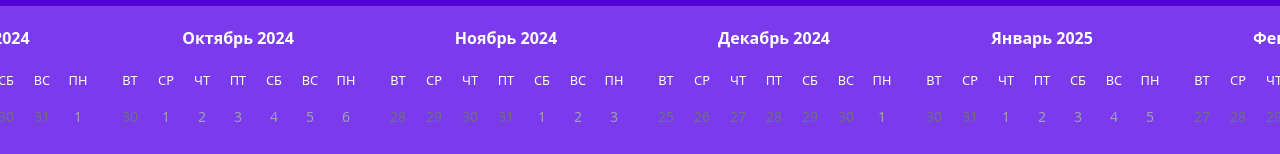
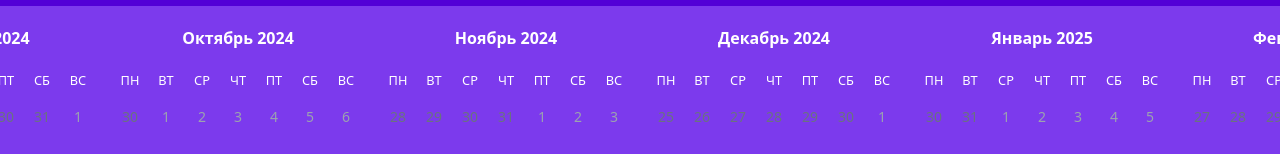
Before and after one commit to Denllar/task-list, a React (Vite) app: page / in a window 1280 px wide. Shown: the part 318-472 px from the top of the page. Built offline with nearby package versions, Linux system fonts and the light colour scheme.

Commit message:
fix week

```diff
--- a/src/components/shared/CalendarDemo.tsx
+++ b/src/components/shared/CalendarDemo.tsx
@@ -90,7 +90,7 @@ export function CalendarDemo({ onSelectDate, tasks, externalSelectedDate }: Cale
       day: (day: number, options?: { width?: string }) => {
         console.log(options);
 
-        const days = ['Пн', 'Вт', 'Ср', 'Чт', 'Пт', 'Сб', 'Вс'];
+        const days = ['Вс', 'Пн', 'Вт', 'Ср', 'Чт', 'Пт', 'Сб'];
         return days[day];
       },
       month: (month: number, options?: { width?: string }) => {
@@ -424,6 +424,7 @@ export function CalendarDemo({ onSelectDate, tasks, externalSelectedDate }: Cale
         onSelect={handleDateSelect}
         numberOfMonths={8}
         locale={customRussianLocale} // Используем настроенную русскую локализацию
+        weekStartsOn={1} // Неделя начинается с понедельника
         className="rounded-xl bg-violet-600 text-white"
         classNames={{
           caption: "flex justify-center pt-1 relative items-center text-white month-caption",
```
